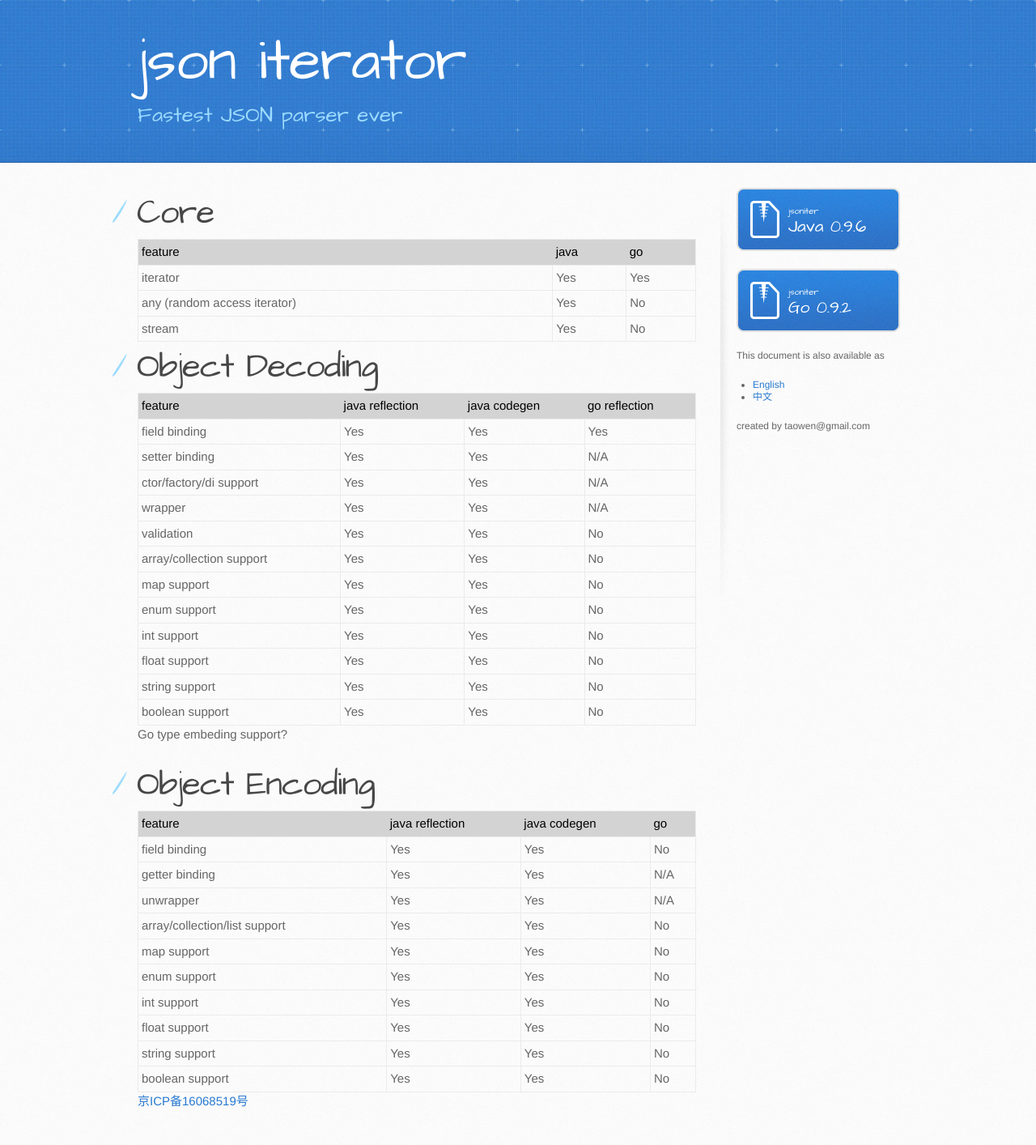
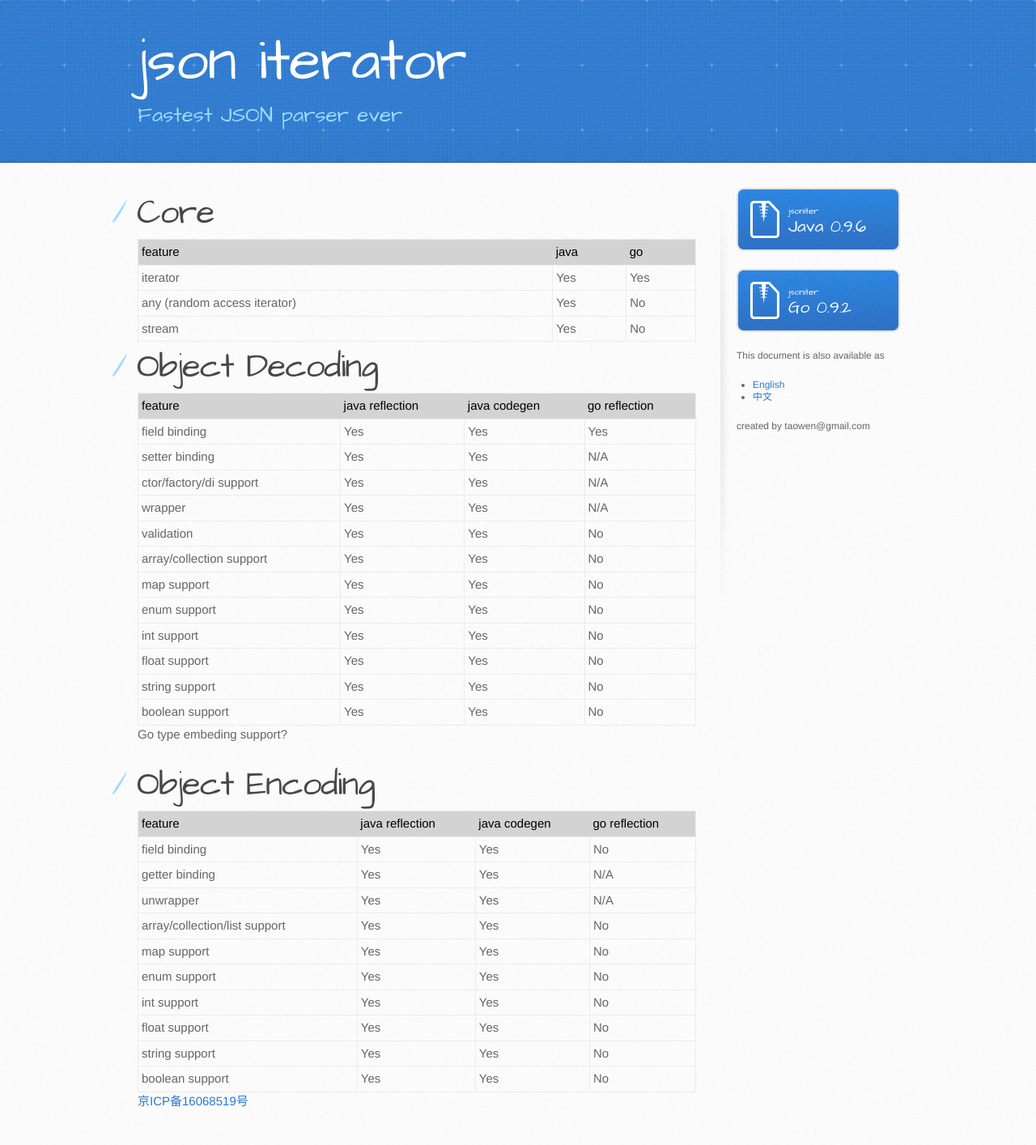
Before and after one commit to json-iterator/json-iterator.github.io, a Jekyll site: the page built from features.md, in a window 1280 px wide. Shown: the whole page at 81% size. Built offline with Jekyll 4.4.1, drawn with Linux system fonts in a browser that asks for light colours; comment, search, counter and statistics services are not loaded.

Commit message:
Update features.md

```diff
--- a/features.md
+++ b/features.md
@@ -32,7 +32,7 @@ Go type embeding support?
 
 # Object Encoding
 
-| feature | java reflection | java codegen | go |
+| feature | java reflection | java codegen | go reflection |
 | --- | --- | --- | --- |
 | field binding | Yes | Yes | No |
 | getter binding | Yes | Yes | N/A |
```
